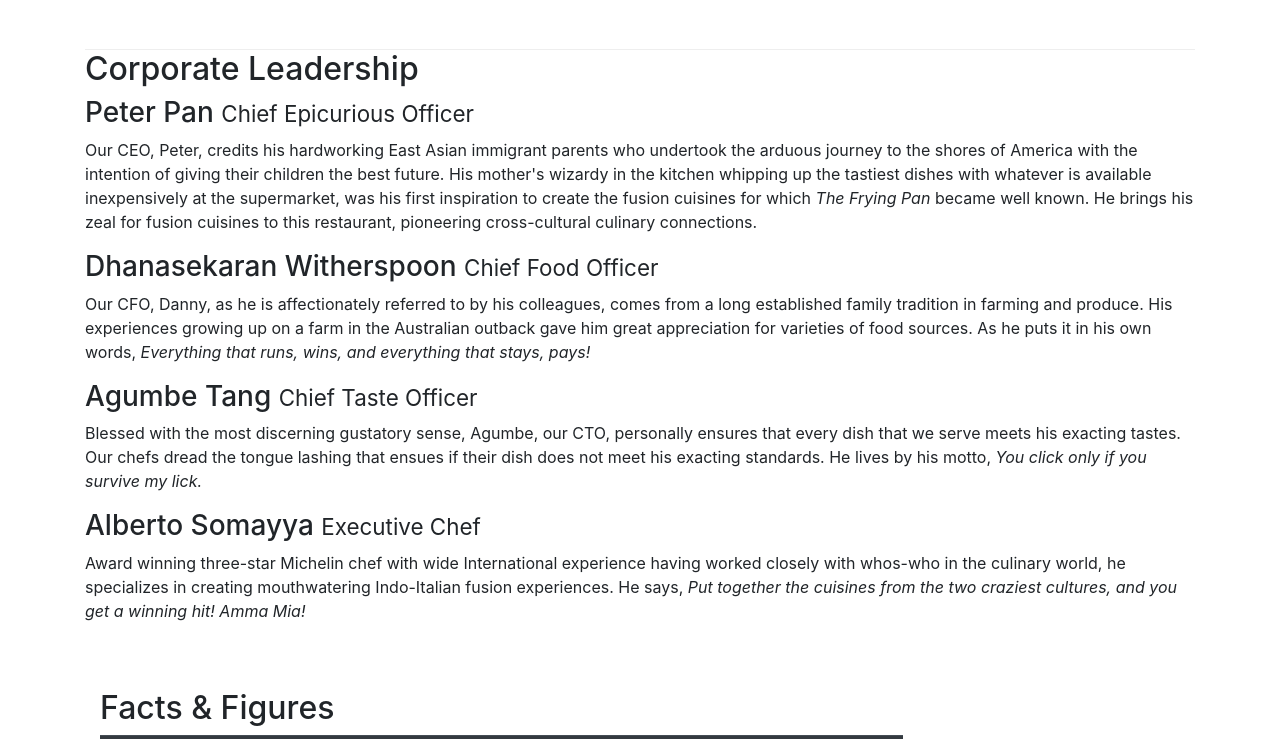
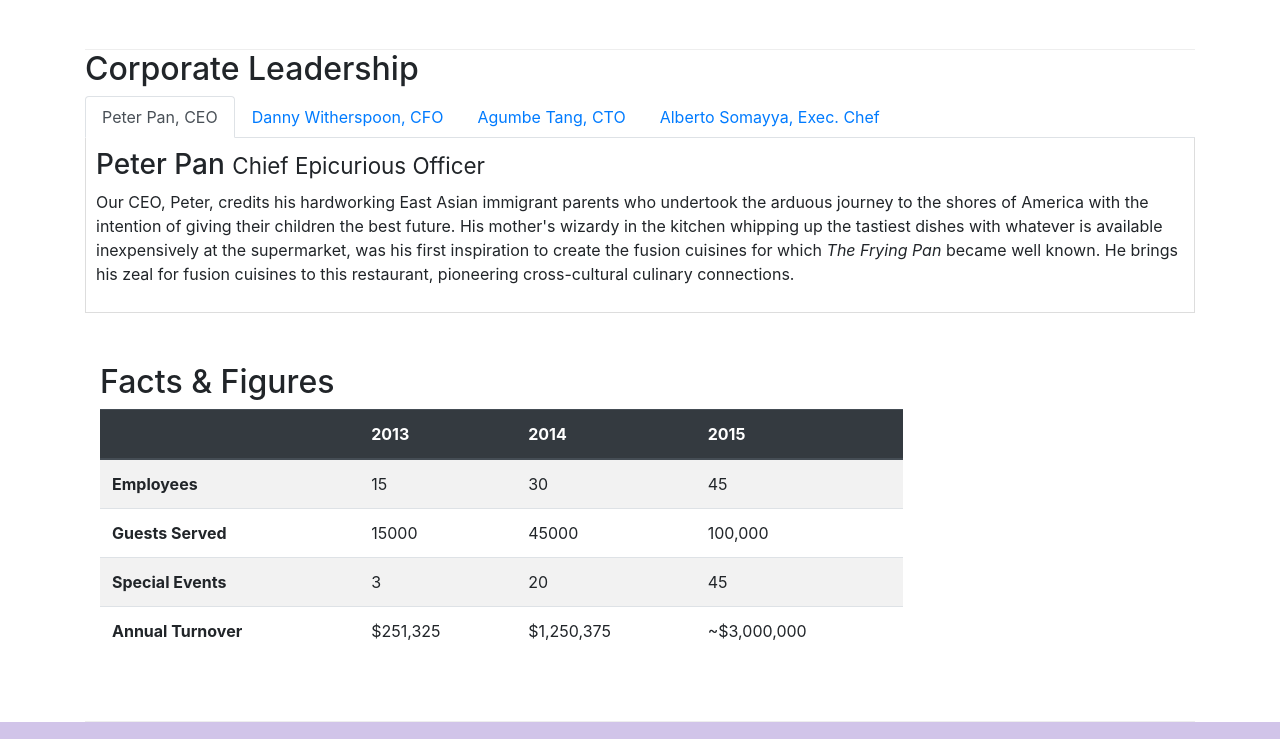
Before and after one commit to atharvshankar/RestaurantWebsite-Bootstrap4, a plain HTML site: page aboutus.html in a window 1280 px wide. Shown: the part 922-1661 px from the top of the page. Drawn offline with nearby package versions, Linux system fonts and the light colour scheme.

Commit message:
Tabs in aboutus page

```diff
--- a/aboutus.html
+++ b/aboutus.html
@@ -98,21 +98,39 @@
         <div class="row">
             <div class="col-12">
                 <h2>Corporate Leadership</h2>
+                <ul class="nav nav-tabs">
+                    <li class="nav-item">
+                        <a class="nav-link active" href="#peter" role="tab" data-toggle="tab">Peter Pan, CEO</a>
+                    </li>
+                    <li class="nav-item">
+                        <a class="nav-link" href="#danny" role="tab" data-toggle="tab">Danny Witherspoon, CFO</a>
+                    </li>
+                    <li class="nav-item">
+                        <a class="nav-link" href="#agumbe"role="tab"
+                          data-toggle="tab">Agumbe Tang, CTO</a>
+                    </li>
+                    <li class="nav-item">
+                        <a class="nav-link" href="#alberto" role="tab"
+                          data-toggle="tab">Alberto Somayya, Exec. Chef</a>
+                    </li>
+                </ul>
+                <div class="tab-content">
+                    <div role="tabpanel" class="tab-pane fade show active" id="peter">
                     <h3>Peter Pan <small>Chief Epicurious Officer</small></h3>
-                <div class="d-none d-sm-block">
-                <p>Our CEO, Peter, credits his hardworking East Asian immigrant parents who undertook the arduous journey to the shores of America with the intention of giving their children the best future. His mother's wizardy in the kitchen whipping up the tastiest dishes with whatever is available inexpensively at the supermarket, was his first inspiration to create the fusion cuisines for which <em>The Frying Pan</em> became well known. He brings his zeal for fusion cuisines to this restaurant, pioneering cross-cultural culinary connections.</p>
+                    <p class="d-none d-sm-block">Our CEO, Peter, credits his hardworking East Asian immigrant parents who undertook the arduous journey to the shores of America with the intention of giving their children the best future. His mother's wizardy in the kitchen whipping up the tastiest dishes with whatever is available inexpensively at the supermarket, was his first inspiration to create the fusion cuisines for which <em>The Frying Pan</em> became well known. He brings his zeal for fusion cuisines to this restaurant, pioneering cross-cultural culinary connections.</p>
                     </div>
+                    <div role="tabpanel" class="tab-pane fade" id="danny">
                     <h3>Dhanasekaran Witherspoon <small>Chief Food Officer</small></h3>
-                <div class="d-none d-sm-block">
-                <p>Our CFO, Danny, as he is affectionately referred to by his colleagues, comes from a long established family tradition in farming and produce. His experiences growing up on a farm in the Australian outback gave him great appreciation for varieties of food sources. As he puts it in his own words, <em>Everything that runs, wins, and everything that stays, pays!</em></p>
+                    <p class="d-none d-sm-block">Our CFO, Danny, as he is affectionately referred to by his colleagues, comes from a long established family tradition in farming and produce. His experiences growing up on a farm in the Australian outback gave him great appreciation for varieties of food sources. As he puts it in his own words, <em>Everything that runs, wins, and everything that stays, pays!</em></p>
                     </div>
+                    <div role="tabpanel" class="tab-pane fade" id="agumbe">
                     <h3>Agumbe Tang <small>Chief Taste Officer</small></h3>
-                <div class="d-none d-sm-block">
-                <p>Blessed with the most discerning gustatory sense, Agumbe, our CTO, personally ensures that every dish that we serve meets his exacting tastes. Our chefs dread the tongue lashing that ensues if their dish does not meet his exacting standards. He lives by his motto, <em>You click only if you survive my lick.</em></p>
+                    <p class="d-none d-sm-block">Blessed with the most discerning gustatory sense, Agumbe, our CTO, personally ensures that every dish that we serve meets his exacting tastes. Our chefs dread the tongue lashing that ensues if their dish does not meet his exacting standards. He lives by his motto, <em>You click only if you survive my lick.</em></p>
                     </div>
+                    <div role="tabpanel" class="tab-pane fade" id="alberto">
                     <h3>Alberto Somayya <small>Executive Chef</small></h3>
-                <div class="d-none d-sm-block"
-                <p>Award winning three-star Michelin chef with wide International experience having worked closely with whos-who in the culinary world, he specializes in creating mouthwatering Indo-Italian fusion experiences. He says, <em>Put together the cuisines from the two craziest cultures, and you get a winning hit! Amma Mia!</em></p>
+                    <p class="d-none d-sm-block">Award winning three-star Michelin chef with wide International experience having worked closely with whos-who in the culinary world, he specializes in creating mouthwatering Indo-Italian fusion experiences. He says, <em>Put together the cuisines from the two craziest cultures, and you get a winning hit! Amma Mia!</em></p>
+                    </div>
                 </div>
             </div>
        </div>
--- a/styles.css
+++ b/styles.css
@@ -31,3 +31,9 @@ body{
 .navbar-dark{
     background-color: #512DA8;
 }
+.tab-content{
+    border-left:1px solid #ddd;
+    border-right:1px solid #ddd;
+    border-bottom:1px solid #ddd;
+    padding:10px;
+}
```
Lines whose indentation alone changed are shown as unchanged.
